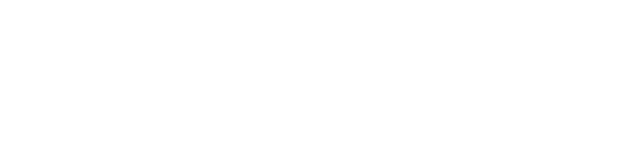
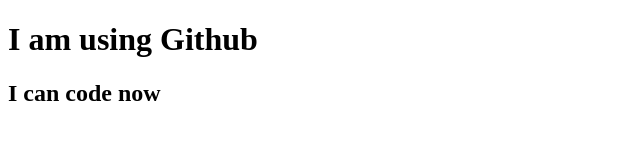
Before and after one commit to rahman-anika/my-second-repo, a plain HTML site: page index.html in a window 1280 px wide. Shown: the whole page, without its empty margins (0-640 px from the left). Drawn offline with Linux system fonts and the light colour scheme.

Commit message:
header added

```diff
--- a/index.html
+++ b/index.html
@@ -7,6 +7,7 @@
     <title>My Second Github Repo</title>
 </head>
 <body>
-
+    <h1>I am using Github</h1>
+    <h2>I can code now</h2>
 </body>
 </html>
```
